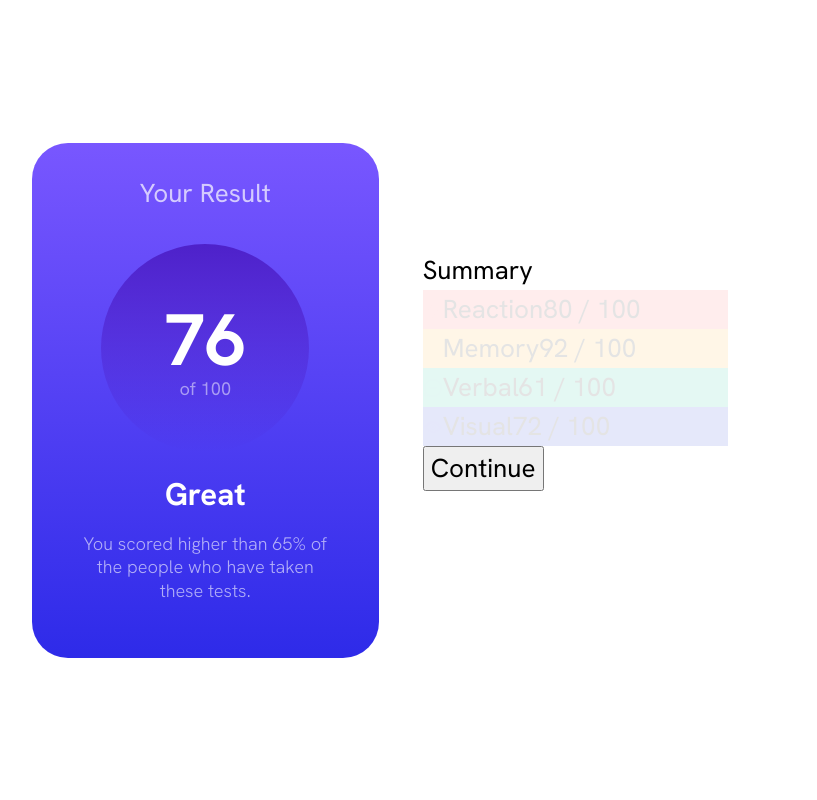
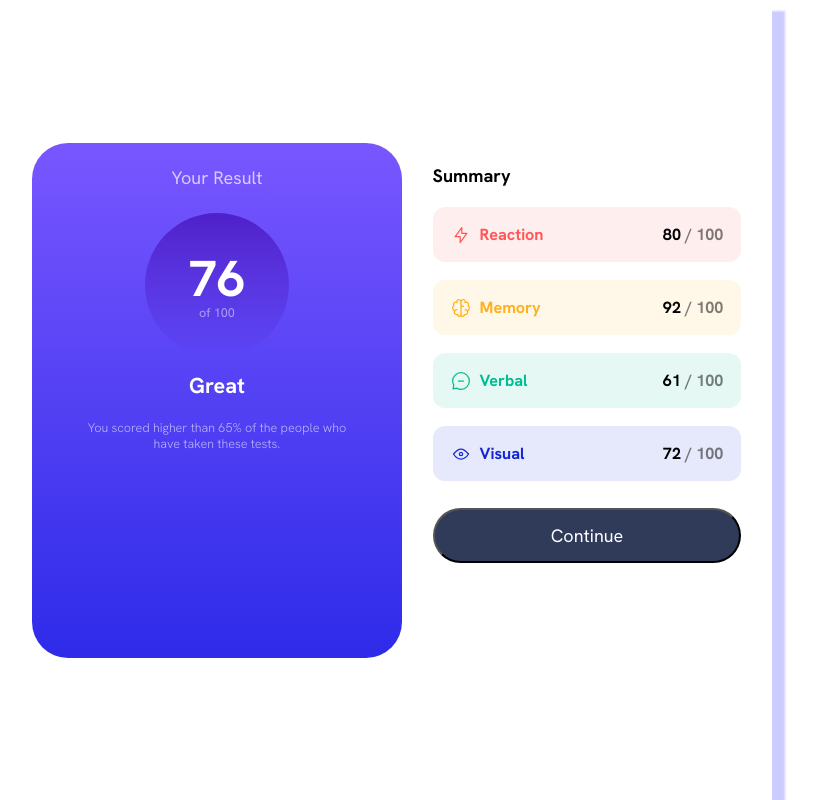
Before and after one commit to DenKuznets/18.results-summary-component, a React (Vite) app: page / in a window 1280 px wide. Shown: the whole page, without its empty margins (238-1055 px from the left). Built offline with nearby package versions, Linux system fonts and the light colour scheme.

Commit message:
progress

```diff
--- a/src/App.css
+++ b/src/App.css
@@ -84,12 +84,6 @@ select {
   font-size: 18px;
 }
 
-@media (min-width: 760px) {
-  :root {
-      font-size: 26px;
-    }
-
-}
 
 body {
   font-family: 'Hanken Grotesk', sans-serif;
--- a/src/App.jsx
+++ b/src/App.jsx
@@ -13,6 +13,10 @@ const theme = {
       primary1: "hsl(39, 100%, 56%)",
       primary2: "hsl(166, 100%, 37%)",
       primary3: "hsl(234, 85%, 45%)",
+      primaryAlpha0: "hsla(0, 100%, 67%, 0.1)",
+      primaryAlpha1: "hsla(39, 100%, 56%, 0.1)",
+      primaryAlpha2: "hsla(166, 100%, 37%, 0.1)",
+      primaryAlpha3: "hsla(234, 85%, 45%, 0.1)",
     },
     neutral: {
       White: "hsl(0, 0%, 100%)",
--- a/src/components/Summary.jsx
+++ b/src/components/Summary.jsx
@@ -9,22 +9,22 @@ export default function Summary() {
     // console.log(statLine);
     return (
       <StatLine index={index} key={index}>
-        <Flex className="stat-line__container">
+        {/* <Flex className="stat-line__container"> */}
           <img className="stat-line__stat-img" src={statLine.icon} alt="" />
           <div className="stat-line__stat-name">{statLine.category}</div>
           <div className="stat-line__stat-score">
             {statLine.score}
             <span> / 100</span>
           </div>
-        </Flex>
+        {/* </Flex> */}
       </StatLine>
     );
   });
   return (
     <StyledSummary>
-        <header>Summary</header>
-        {statLines}
-        <button>Continue</button>
+      <header>Summary</header>
+      <div className="stat-lines-container">{statLines}</div>
+      <button className="summary__button">Continue</button>
     </StyledSummary>
   );
 }
--- a/src/components/styles/Container.styled.js
+++ b/src/components/styles/Container.styled.js
@@ -2,16 +2,20 @@ import styled from "styled-components";
 
 const Container = styled.div`
   max-width: 375px;
+  /* width: ; */
   min-height: 100vh;
   flex-direction: row;
   display: flex;
   flex-direction: column;
   margin: auto;
   align-items: center;
+  /* padding-bottom: 1rem; */
   /* background-color: red; */
   @media (min-width: 760px) {
     max-width: 740px;
     flex-direction: row;
+    flex: 1;
+    box-shadow: 12px 12px 2px 1px rgba(0, 0, 255, 0.2);
   }
 `;
 
--- a/src/components/styles/Summary.styled.js
+++ b/src/components/styles/Summary.styled.js
@@ -6,20 +6,58 @@ export const StyledSummary = styled.div`
   height: 355px;
   padding: 1.1rem 1.7rem;
 
-  .stat-line__container {
-    flex-direction: row;
-    justify-content: flex-start;
+  @media (min-width: ${({ theme }) => theme.mobile}) {
+    height: 515px;
+    border-radius: 36px;
+    max-width: 370px;
+    /* padding: 0; */
   }
 
+  header {
+    font-weight: 600;
+  }
 
+  .stat-lines-container {
+    display: flex;
+    flex-direction: column;
+    padding: 1rem 0;
+    gap: 18px;
+  }
+
+  .summary__button {
+    width: 100%;
+    background-color: hsl(224, 30%, 27%);
+    color: white;
+    height: 55px;
+    border-radius: 50px;
+    margin-bottom: 1.2rem;
+    margin-top: 0.5rem;
+  }
 `;
 
 export const StatLine = styled.div`
+  display: flex;
+  font-weight: 600;
+  font-size: 0.9rem;
+  align-items: center;
+  padding: 0 1rem;
+  height: 55px;
+  border-radius: 12px;
   background-color: ${({ theme, index }) =>
-    theme.colors.primary[`primary${index}`]};
-  opacity: 0.1;
+    theme.colors.primary[`primaryAlpha${index}`]};
 
   .stat-line__stat-img {
-    /* outline: 1px solid black; */
+    margin-right: 0.5rem;
+  }
+
+  .stat-line__stat-name {
+    color: ${({ theme, index }) => theme.colors.primary[`primary${index}`]};
+    margin-right: auto;
+  }
+
+  .stat-line__stat-score {
+    span {
+      opacity: 0.5;
+    }
   }
 `;
```
Also changed, not shown: 1 other file (tests, documents, lock files or other folders).
